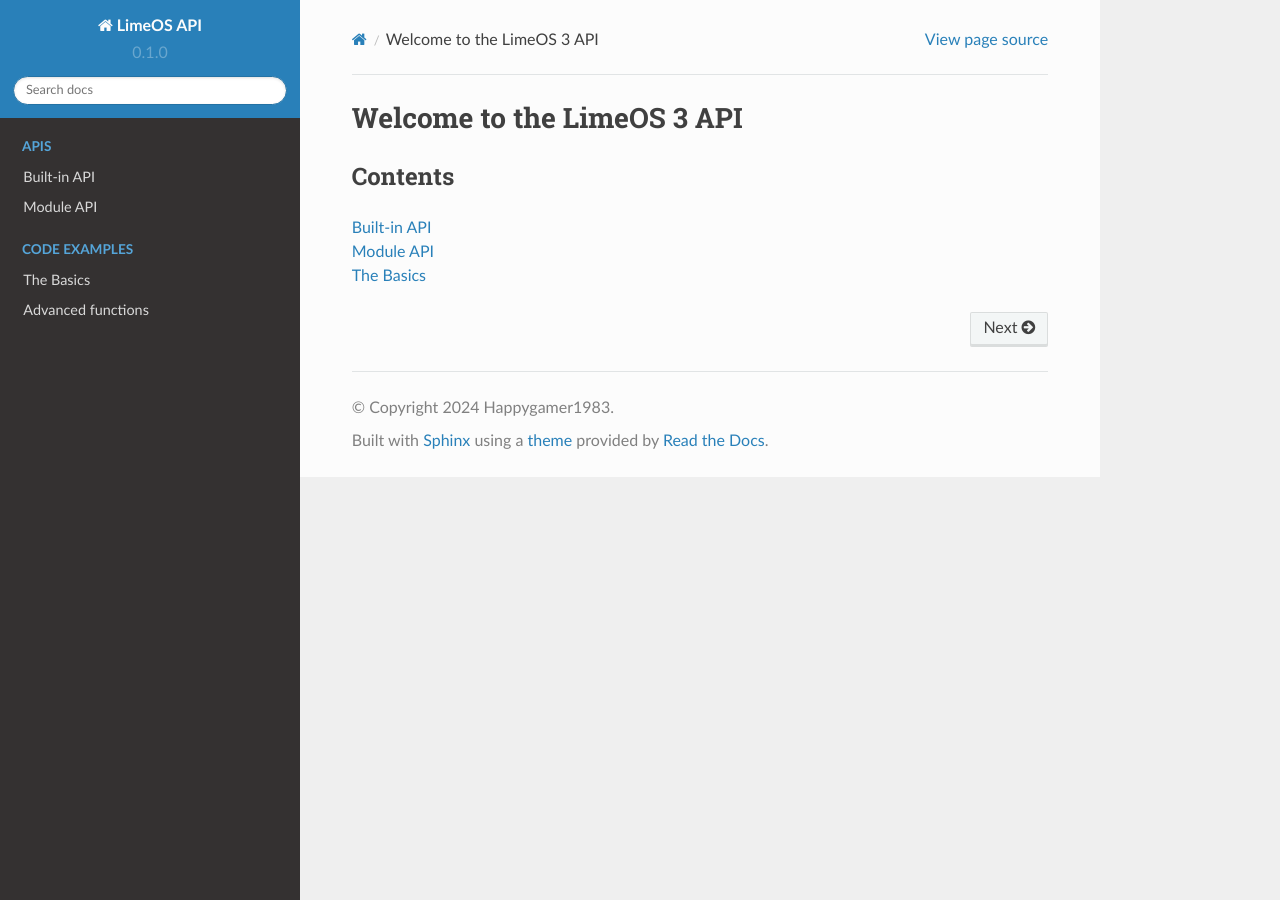
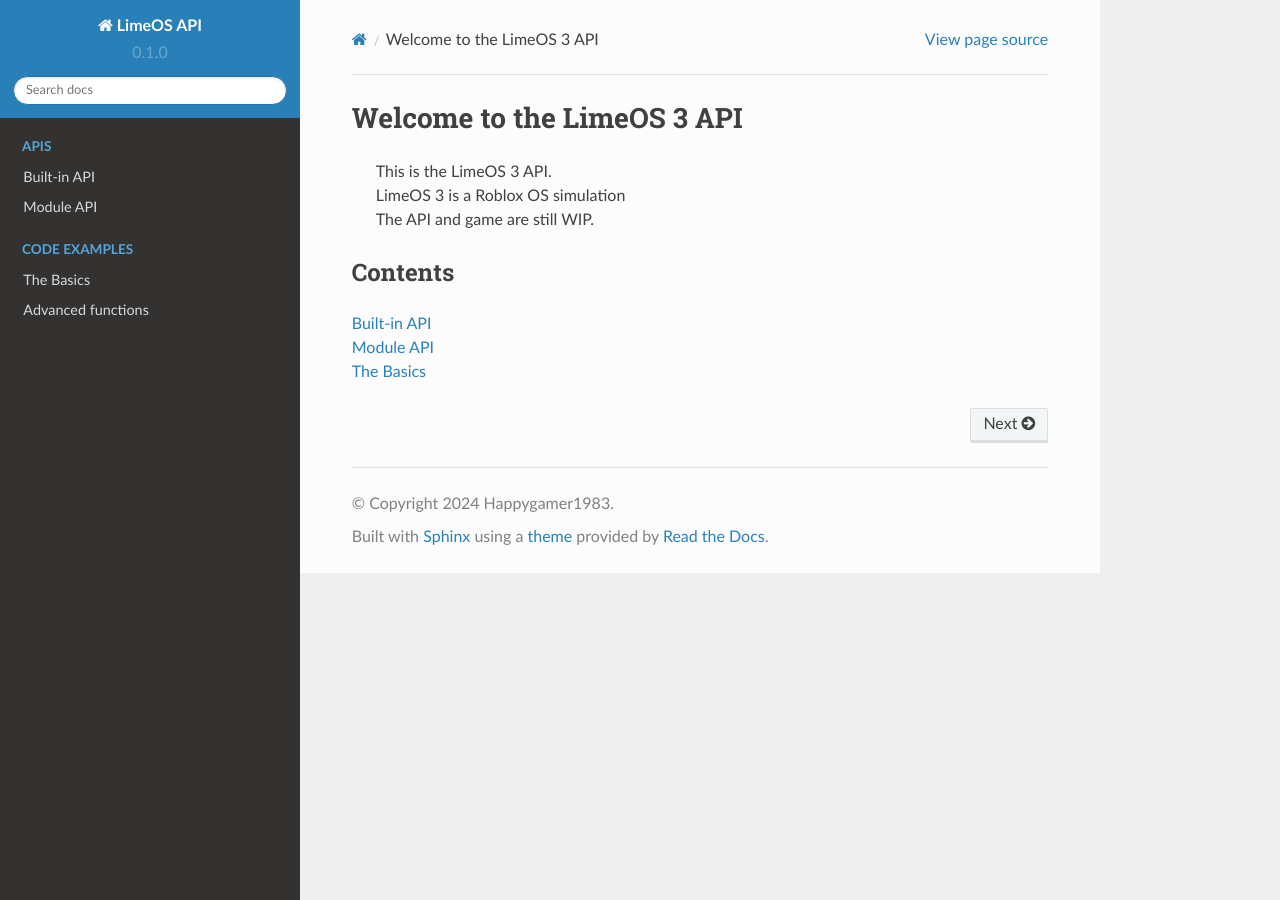
Before and after one commit to Happygamer1983/LimeOS-API, a Sphinx documentation site: the page built from docs/source/index.rst, in a window 1280 px wide. Built offline with Sphinx 7.4.7 and the Read the Docs theme 2.0.0, drawn with Linux system fonts in a browser that asks for light colours.

```diff
--- a/docs/source/index.rst
+++ b/docs/source/index.rst
@@ -1,13 +1,13 @@
+===========================
 Welcome to the LimeOS 3 API
 ===========================
-
-.. role:: raw-html(raw)
-    :format: html
 
    This is the LimeOS 3 API. :raw-html:`<br />`
    LimeOS 3 is a Roblox OS simulation :raw-html:`<br />`
    The API and game are still WIP. :raw-html:`<br />`
 
+.. role:: raw-html(raw)
+    :format: html
 
 Contents
 --------
```
